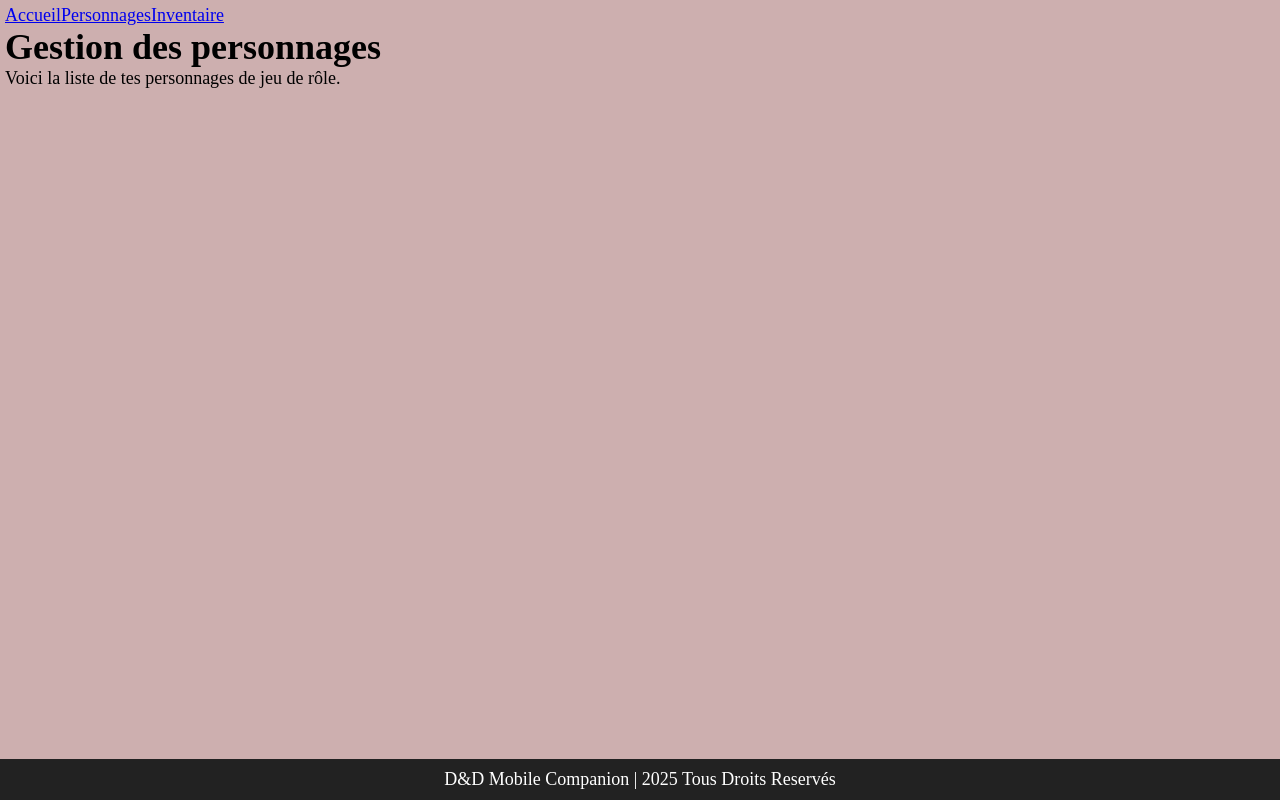
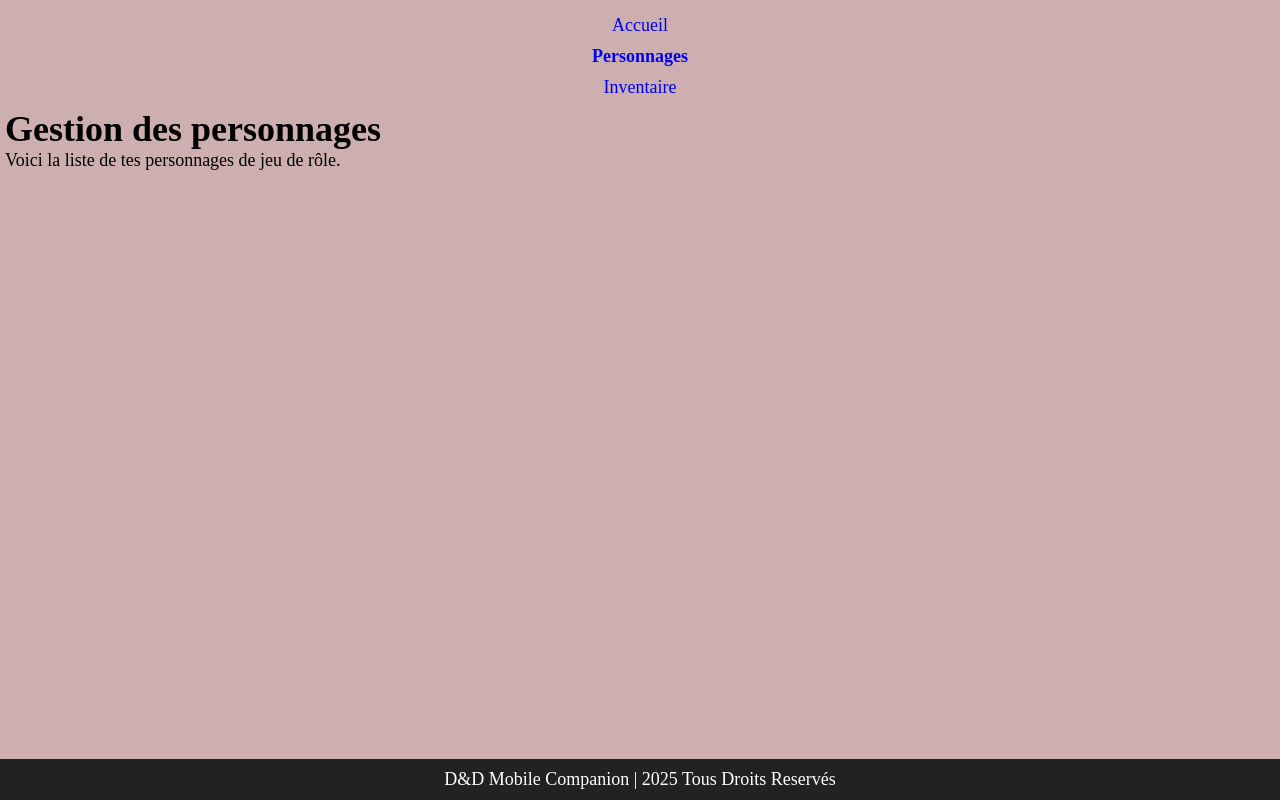
Before and after one commit to AM-git-dev/DnD-Squire, a Nuxt app: page /characters in a window 1280 px wide. Built offline with nearby package versions, Linux system fonts and the light colour scheme.

Commit message:
ajout de style a la navbar

```diff
--- a/components/Navbar.vue
+++ b/components/Navbar.vue
@@ -1,8 +1,8 @@
 <template>
   <nav>
-    <NuxtLink to="/">Accueil</NuxtLink>
-    <NuxtLink to="/characters">Personnages</NuxtLink>
-    <NuxtLink to="/inventory">Inventaire</NuxtLink>
+    <NuxtLink to="/" :class="{ active: $route.path === '/'}">Accueil</NuxtLink>
+    <NuxtLink to="/characters" :class="{ active: $route.path === '/characters'}">Personnages</NuxtLink>
+    <NuxtLink to="/inventory" :class="{ active: $route.path === '/inventory'}">Inventaire</NuxtLink>
   </nav>
 </template>
 
@@ -10,6 +10,24 @@
 
 </script>
 
-<style>
+<style scoped>
+nav {
+    display: flex;
+    flex-direction: column;
+    gap: 10px;
+    padding: 10px;
+    text-align: center;
+}
+
+a {
+  text-decoration: none;
+}
+
+a:visited{
+    color : black
+}
+.active {
+  font-weight: bold;
+}
 
 </style>
```
